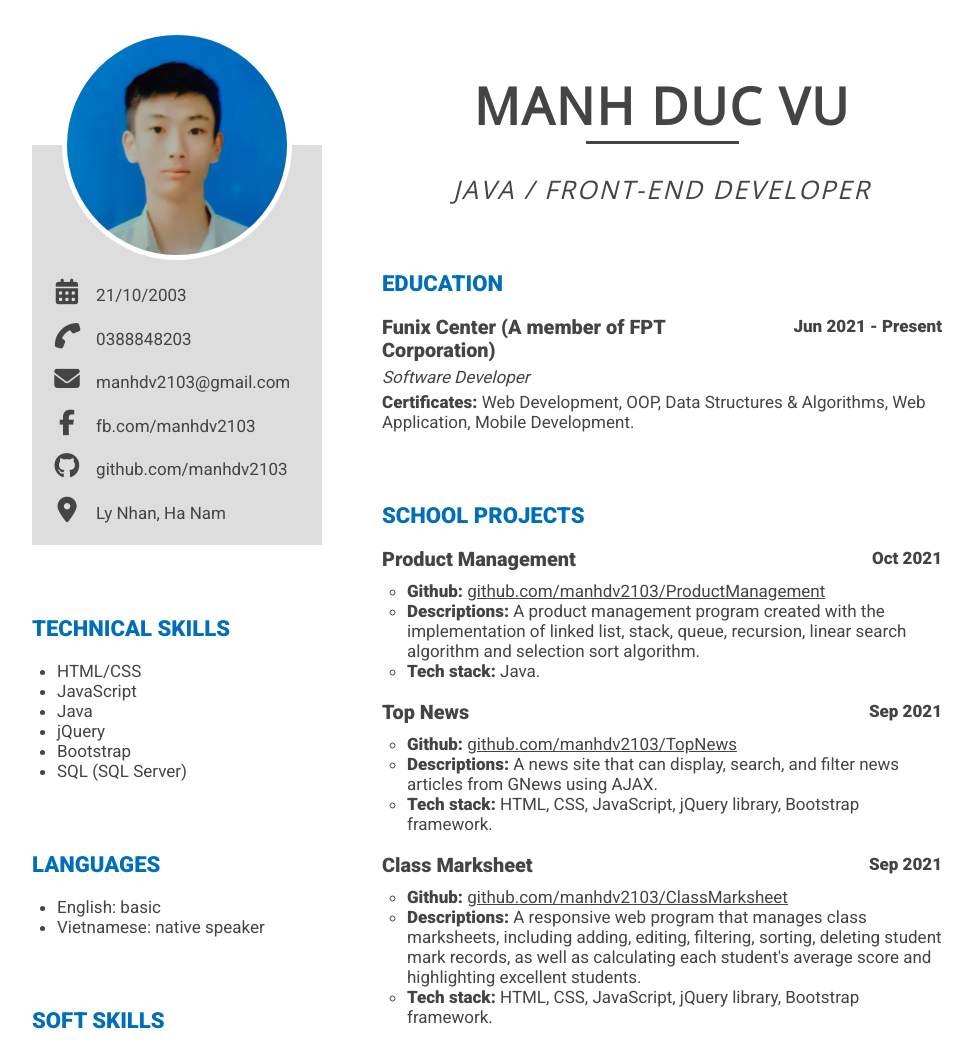
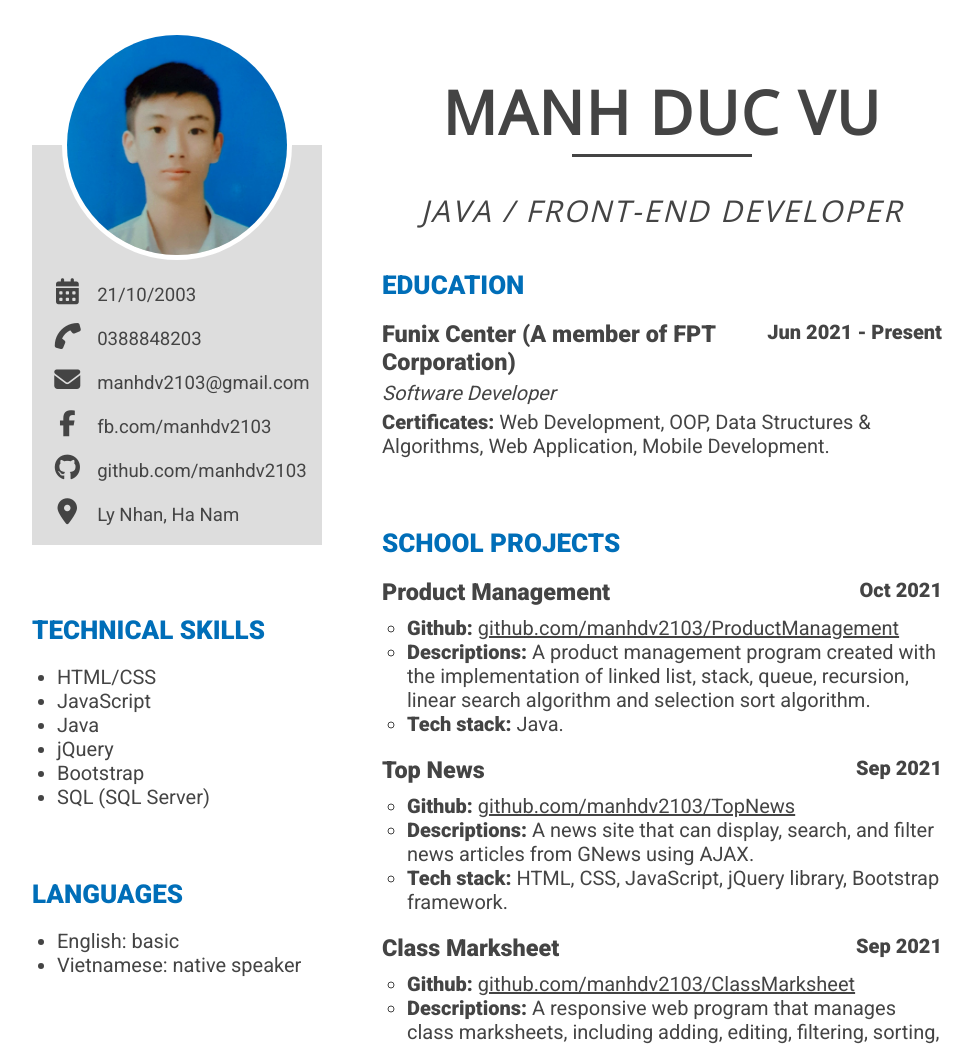
Before and after one commit to VuManhGB/CV, a plain HTML site: page index.html in a window 1280 px wide. Shown: the top 1044 px of the page, without its empty margins (138-1111 px from the left). Drawn offline with nearby package versions, Linux system fonts and the light colour scheme.

Commit message:
Update style.css

```diff
--- a/css/style.css
+++ b/css/style.css
@@ -1,5 +1,6 @@
 :root {
-    --border-size: 0px;
+    --primary-color: #444444;
+    --secondary-color: #006eb8;
 }
 
 * {
@@ -9,12 +10,20 @@
 }
 
 body {
-    height: 1500px;
-    width: 100vw;
-    font-size: 17px;
     font-family: "Roboto", sans-serif;
-    color: #444;
+    font-size: 20px;
+    color: var(--primary-color);
 }
+
+ul {
+    padding-left: 25px;
+}
+
+a {
+    color: inherit;
+}
+
+/* Headings */
 
 h1 {
     font-size: 3em;
@@ -22,21 +31,18 @@ h1 {
 
 h2 {
     font-size: 1.3em;
-    margin-bottom: 20px;
-    color: rgb(0, 110, 184);
-    text-transform: uppercase;
 }
 
-ul {
-    padding-left: 25px;
+/* Container */
+.container {
+    width: 1000px;
+    margin: auto;
 }
+
+/* Header */
 
 header {
     height: 270px;
-}
-
-a {
-    color: inherit;
 }
 
 .profile-img {
@@ -58,20 +64,20 @@ a {
 header h1 {
     font-family: "Open Sans", sans-serif;
     font-weight: 900;
+    letter-spacing: 2px;
+    line-height: 1.4em;
     text-align: center;
     text-transform: uppercase;
-    letter-spacing: 2px;
-    line-height: 1.4em;
 
     margin-top: 70px;
 }
 
 header h1 > hr {
+    width: 3em;
     margin: auto;
-    width: 3em;
 
     border: none;
-    border-top: 3px solid #444;
+    border-top: 3px solid var(--primary-color);
 }
 
 header h1 > small {
@@ -80,22 +86,10 @@ header h1 > small {
     font-style: italic;
 }
 
-.container {
-    width: 1000px;
-    outline: var(--border-size) solid #000;
-
-/*     outline: 3px solid black; */
-    margin: auto;
-}
+/* Main */
 
 main {
     height: 1200px;
-}
-
-.col {
-    height: 100%;
-    display: inline-block;
-    outline: var(--border-size) solid #000;
 }
 
 .col1 {
@@ -112,9 +106,56 @@ main {
     padding-right: 60px;
 }
 
+/* Sections */
+
+section {
+    margin-bottom: 70px;
+}
+
+section .sub-section {
+    margin-bottom: 20px;
+}
+
+section h2 {
+    margin-bottom: 20px;
+    text-transform: uppercase;
+    color: var(--secondary-color);
+}
+
+section:not(.skills) > ul {
+    list-style: none;
+    padding-left: 0;
+}
+
+/* Summary lines */
+
+.summary {
+    margin-bottom: 5px;
+    font-weight: 900;
+}
+
+.summary h3 {
+    display: inline-block;
+    width: 60%;
+    margin-bottom: 5px;
+}
+
+.summary .date {
+    width: 40%;
+    float: right;
+    text-align: right;
+}
+
+.summary em {
+    font-weight: normal;
+}
+
+/* Personal info container */
+
 .personal-info {
     background-color: #ddd;
     height: 400px;
+    font-size: 0.93em;
 
     margin-top: -125px;
     padding-top: 125px;
@@ -126,46 +167,7 @@ main {
     text-decoration: none;
 }
 
-/* Sections */
-section {
-    margin-bottom: 70px;
+.personal-info [class^="fa"] {
+    margin: 9px;
+    font-size: 1.4em;
 }
-
-section:not(.skills) > ul {
-    list-style: none;
-    padding-left: 0;
-}
-
-section .sub-section {
-    margin-bottom: 20px;
-}
-
-section h3 {
-    display: inline-block;
-}
-
-.summary {
-    margin-bottom: 5px;
-    font-weight: bold;
-}
-
-.summary h3 {
-    width: 60%;
-    margin-bottom: 5px;
-}
-
-.summary .date {
-    width: 40%;
-    float: right;
-    text-align: right;
-}
-
-.summary em {
-    clear: both;
-    font-weight: normal;
-}
-
-[class^="fa"] {
-    margin: 9px;
-    font-size: 1.5em;
-}
```
